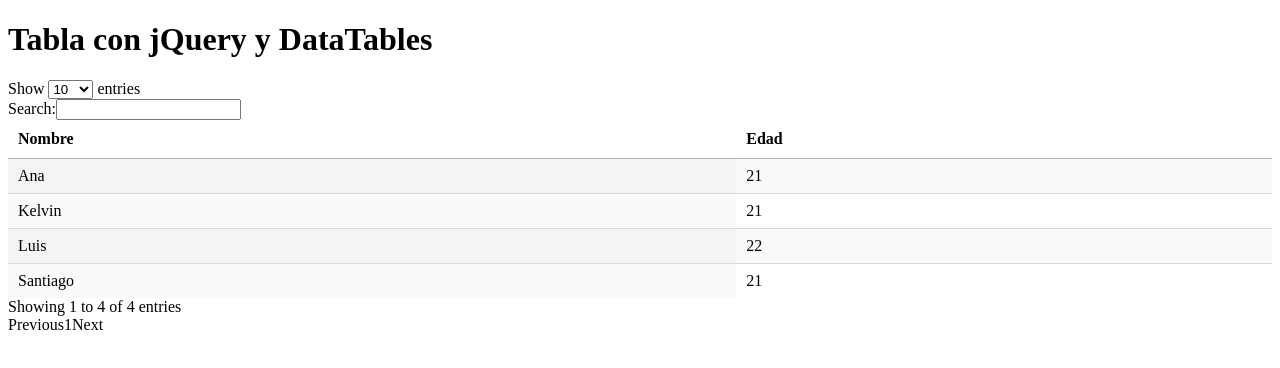
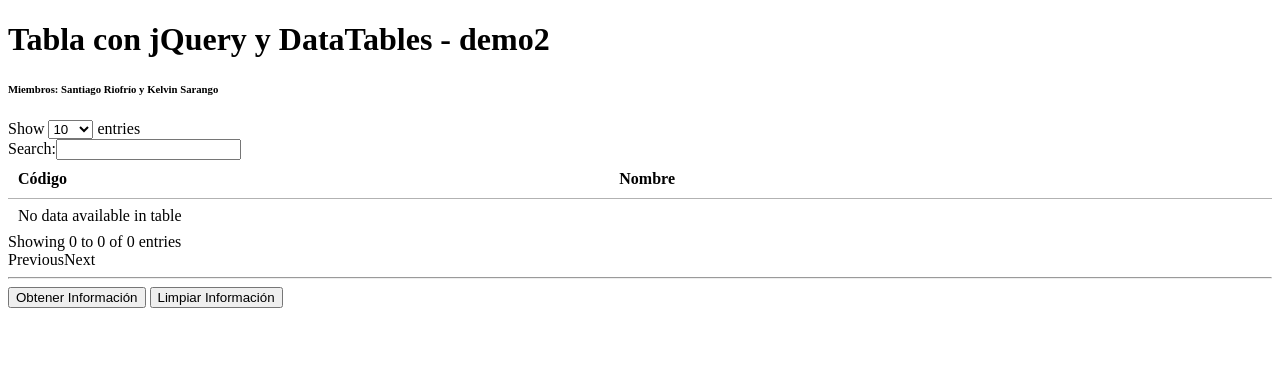
Before and after one commit to santyago0/app01, a website built with Vite: page index.html in a window 1280 px wide. Built offline with nearby package versions, Linux system fonts and the light colour scheme.

Commit message:
Tabla dinamica desde JSON

```diff
--- a/index.html
+++ b/index.html
@@ -6,8 +6,9 @@
   <link rel="stylesheet" href="/dataTables.dataTables.min.css" />
 </head>
 <body>
-<h1>Tabla con jQuery y DataTables</h1>
-<table id="tabla-ejemplo" class="display">
+<h1>Tabla con jQuery y DataTables - demo2</h1>
+<h6>Miembros: Santiago Riofrío y Kelvin Sarango</h6>
+<!--<table id="tabla-ejemplo" class="display">
   <thead>
   <tr><th>Nombre</th><th>Edad</th></tr>
   </thead>
@@ -17,7 +18,21 @@
   <tr><td>Santiago</td><td>21</td></tr>
   <tr><td>Kelvin</td><td>21</td></tr>
   </tbody>
+</table> -->
+<table id="tabla-ejemplo" class="diplay">
+  <thead>
+  <tr><th>Código</th><th>Nombre</th></tr>
+  </thead>
+  <tbody>
+    <!-- Filas dinámica -->
+  </tbody>
 </table>
+
+<hr>
+
+<button type="submit" id="obtenerInformacion">Obtener Información</button>
+<button type="submit" id="limpiarInformacion">Limpiar Información</button>
+
 <script type="module" src="src/main.js"></script>
 </body>
 </html>
--- a/src/main.js
+++ b/src/main.js
@@ -2,5 +2,26 @@
 import dt from 'datatables.net-dt';
 
 $(document).ready(function () {
-    $('#tabla-ejemplo').DataTable();
+    const mi_tabla = $('#tabla-ejemplo').DataTable();
+
+    var url = "https://pkgstore.datahub.io/core/continent-codes/continent-codes_json/data/60d6baef1250bc2b01fd0148dccca518/continent-codes_json.json";
+    $("#obtenerInformacion").click(function () {
+        $.ajax({
+            dataType: 'json',
+            url: url
+        }).then(function (data) {
+
+            data.forEach(function (item) {
+                mi_tabla.row.add([
+                    item.Code,
+                    item.Name
+                ]).draw(false);
+            });
+        });
+    });
+
+    $("#limpiarInformacion").click(function () {
+        mi_tabla.clear().draw();
+    });
+
 });
```
